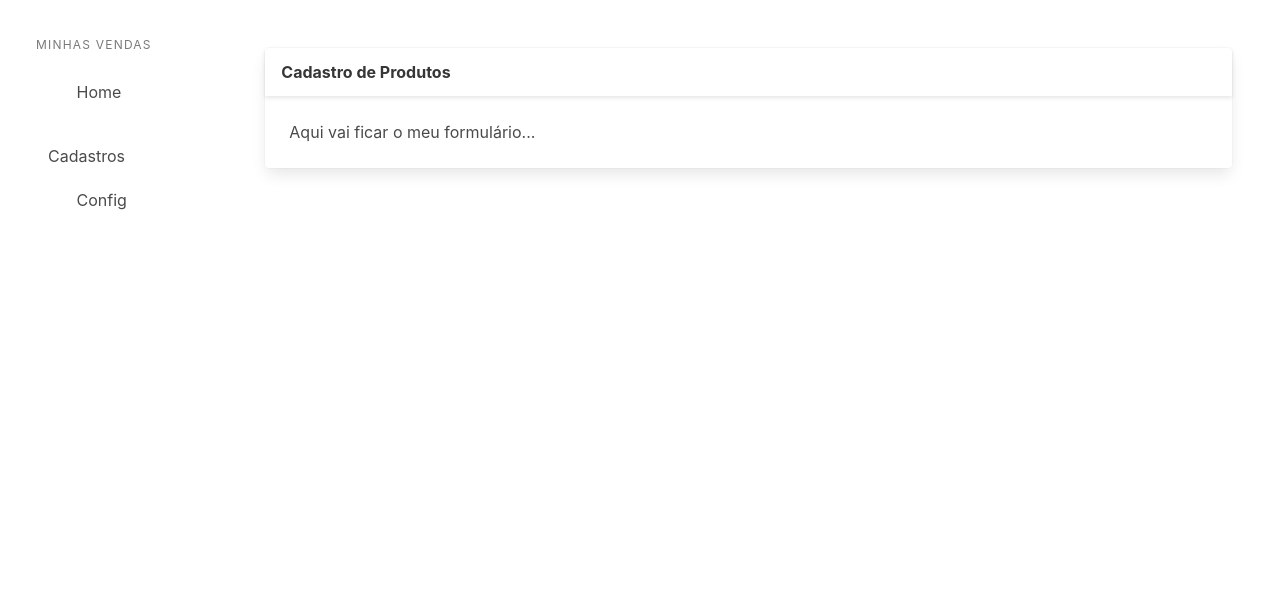
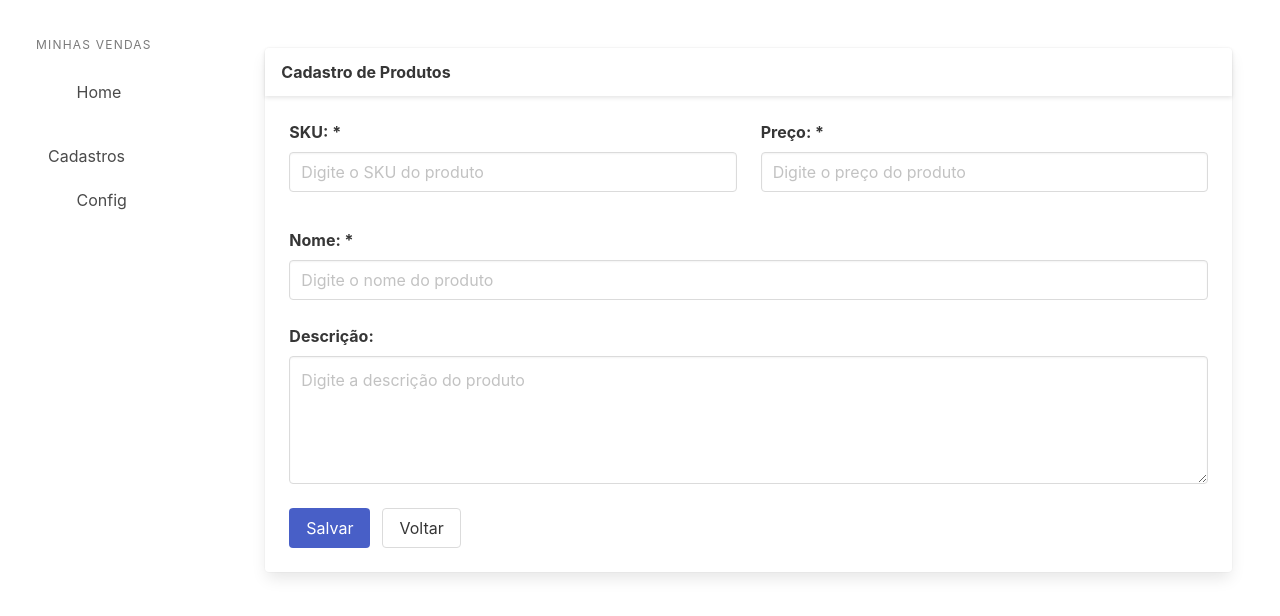
Before and after one commit to thiagobrsouza/projeto-next-fullstack, a Next.js app in the folder vendas-app/: page /cadastros/produtos in a window 1280 px wide. Shown: the top 616 px of the page. Built offline with nearby package versions, Linux system fonts and the light colour scheme.

Commit message:
Criando o formulario de novo produto

```diff
--- a/vendas-app/src/components/produtos/cadastro/index.tsx
+++ b/vendas-app/src/components/produtos/cadastro/index.tsx
@@ -1,9 +1,68 @@
+import { useState } from 'react';
 import { Layout } from "components";
 
 export const CadastroProdutos: React.FC = () => {
+
+  const [sku, setSku] = useState('')
+  const [preco, setPreco] = useState('')
+  const [nome, setNome] = useState('')
+  const [descricao, setDescricao] = useState('')
+
+  const submit = () => {
+    const produto = { sku, preco, nome, descricao };
+    console.log(produto);
+  }
+
   return (
     <Layout titulo="Cadastro de Produtos">
-      Aqui vai ficar o meu formulário...
+      <div className="columns">
+        <div className="field is-half column">
+          <label className="label" htmlFor="sku">SKU: *</label>
+          <div className="control">
+            <input type="text" className="input" placeholder="Digite o SKU do produto" id="sku"
+            value={sku} onChange={event => setSku(event.target.value)}/>
+          </div>
+        </div>
+
+        <div className="field is-half column">
+          <label className="label" htmlFor="preco">Preço: *</label>
+          <div className="control">
+            <input type="text" className="input" placeholder="Digite o preço do produto" id="preco"
+            value={preco} onChange={event => setPreco(event.target.value)}/>
+          </div>
+        </div>
+      </div>
+
+      <div className="columns">
+        <div className="field column is-full">
+          <label className="label" htmlFor="nome">Nome: *</label>
+          <div className="control">
+            <input type="text" className="input" placeholder="Digite o nome do produto" id="nome"
+            value={nome} onChange={event => setNome(event.target.value)}/>
+          </div>
+        </div>
+      </div>
+
+      <div className="columns">
+        <div className="field column is-full">
+          <label className="label" htmlFor="descricao">Descrição:</label>
+          <div className="control">
+            <textarea className="textarea" placeholder="Digite a descrição do produto" id="descricao"
+            value={descricao} onChange={event => setDescricao(event.target.value)}/>
+          </div>
+        </div>
+      </div>
+
+      <div className="field is-grouped">
+        <div className="control">
+          <button className="button is-link" onClick={submit}>Salvar</button>
+        </div>
+        <div className="control">
+          <button className="button">Voltar</button>
+        </div>
+      </div>
+
+
     </Layout>
   )
 }
```
